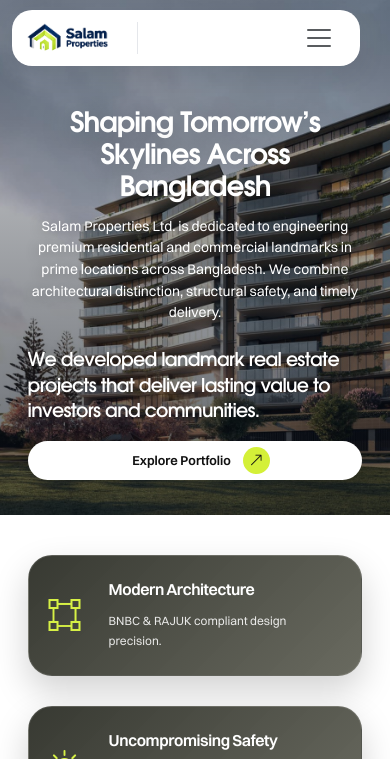
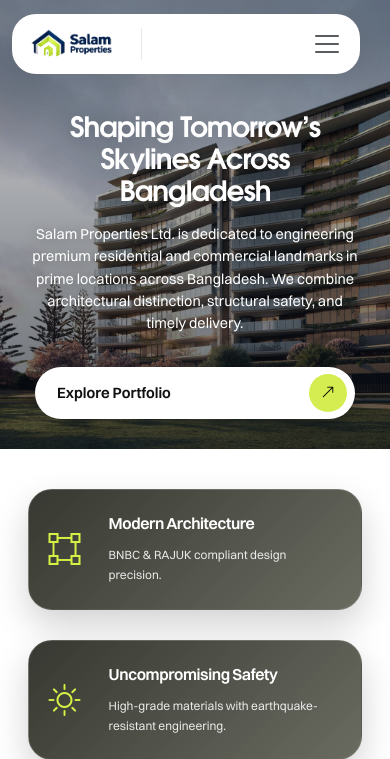
Before and after one commit to Rokibul-Islam-Robi/Salam_Properties_LTD, a PHP site: page / in a window 390 px wide. Shown: the top 759 px of the page. Run offline with PHP 8.4, Linux system fonts and the light colour scheme; some libraries are stand-ins or nearby versions.

Commit message:
fix: center OUR TEAM button, reduce testimonial circle to 150px, hide mobile landmark text, and match 3rd image layout perfectly

```diff
--- a/assets/css/style.css
+++ b/assets/css/style.css
@@ -4163,12 +4163,12 @@ img, video, iframe, canvas, svg {
         padding: 55px 0 !important;
     }
 
-    /* Hero Section Mobile Perfect Gap & Spacing */
+    /* Hero Section Mobile Perfect Gap & Spacing (Exact match to 3rd reference image) */
     .hero-section {
         height: auto !important;
         min-height: auto !important;
-        padding-top: 105px !important;
-        padding-bottom: 35px !important;
+        padding-top: 110px !important;
+        padding-bottom: 30px !important;
     }
     .hero-content {
         padding-top: 0 !important;
@@ -4176,44 +4176,70 @@ img, video, iframe, canvas, svg {
         height: auto !important;
         display: flex !important;
         flex-direction: column !important;
+        align-items: center !important;
+        text-align: center !important;
     }
     .hero-title {
         margin: 0 auto !important;
+        text-align: center !important;
     }
     .hero-title h1 {
         font-size: clamp(30px, 8.5vw, 44px) !important;
         line-height: 1.15 !important;
         letter-spacing: -1px !important;
-        margin-bottom: 14px !important;
+        margin-bottom: 16px !important;
     }
     .hero-title p {
-        font-size: 14px !important;
+        font-size: 14.5px !important;
         line-height: 1.55 !important;
         margin-bottom: 0 !important;
-    }
-
-    /* Reduce space above "We developed..." in mobile */
+        max-width: 480px !important;
+    }
+
+    /* Hide "We developed landmark..." only in mobile view */
+    .hero-bottom h4 {
+        display: none !important;
+    }
+
+    /* Hero Bottom & Explore Portfolio Button like 3rd image */
     .hero-bottom {
         flex-direction: column !important;
-        align-items: flex-start !important;
-        margin-top: 24px !important;
+        align-items: center !important;
+        justify-content: center !important;
+        margin-top: 32px !important;
         padding-top: 0 !important;
+        width: 100% !important;
+    }
+    .watch-pill {
+        width: 100% !important;
+        max-width: 320px !important;
+        height: 52px !important;
+        display: flex !important;
+        align-items: center !important;
+        justify-content: center !important;
         gap: 16px !important;
-    }
-    .hero-bottom h4 {
-        font-size: 19px !important;
-        line-height: 1.35 !important;
-        max-width: 100% !important;
-        width: 100% !important;
-        margin-bottom: 0 !important;
-    }
-    .watch-pill {
-        align-self: flex-start !important;
-        font-size: 13px !important;
-        padding: 6px 6px 6px 18px !important;
-    }
-
-    /* Ensure clear, generous space between hero text/button and feature cards */
+        font-size: 15px !important;
+        font-weight: 700 !important;
+        background: #ffffff !important;
+        color: #111111 !important;
+        border-radius: 40px !important;
+        box-shadow: 0 10px 25px rgba(0, 0, 0, 0.2) !important;
+        padding: 5px 8px 5px 22px !important;
+        margin: 0 auto !important;
+    }
+    .watch-pill span {
+        width: 38px !important;
+        height: 38px !important;
+        background: var(--acid) !important;
+        color: #000000 !important;
+        border-radius: 50% !important;
+        display: grid !important;
+        place-items: center !important;
+        font-size: 16px !important;
+        margin-left: auto !important;
+    }
+
+    /* Ensure clear, generous space between hero button and feature cards */
     .hero-features {
         margin-top: 40px !important;
         position: relative !important;
@@ -4227,18 +4253,25 @@ img, video, iframe, canvas, svg {
     }
 
     .topbar {
-        top: 10px !important;
+        top: 14px !important;
     }
     .nav-shell {
         width: calc(100% - 24px) !important;
-        height: auto !important;
-        min-height: 56px !important;
-        padding: 8px 14px !important;
-        border-radius: 20px !important;
+        height: 60px !important;
+        min-height: 60px !important;
+        padding: 10px 18px !important;
+        border-radius: 24px !important;
+        background: #ffffff !important;
     }
     .navbar-brand .logo {
         height: 32px !important;
         width: auto !important;
+    }
+    .navbar-toggler {
+        border: none !important;
+        padding: 0 !important;
+        outline: none !important;
+        box-shadow: none !important;
     }
     .nav-contact {
         display: none !important;
```
Also changed, not shown: other parts of assets/css/style.css (+39 -4 lines).
